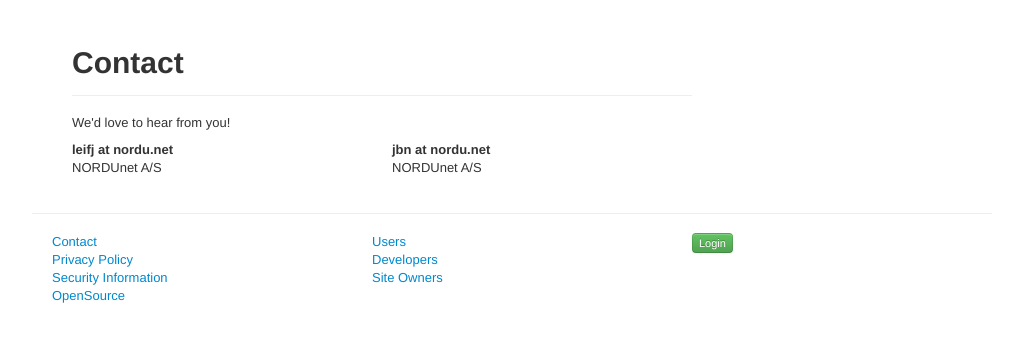
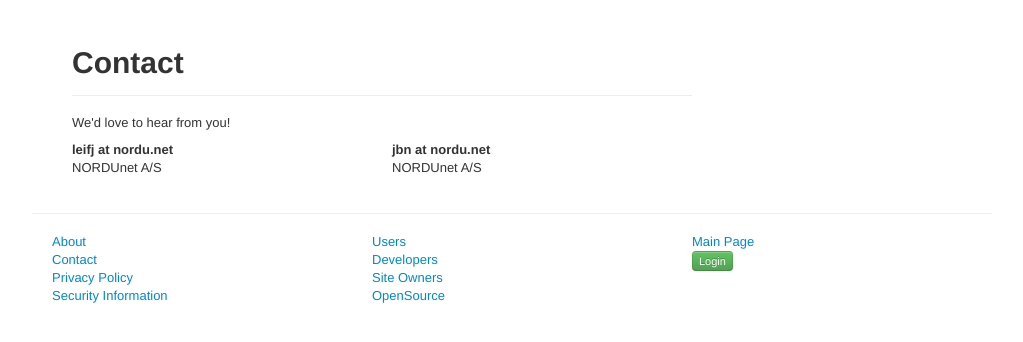
Before and after one commit to leifj/keybucket, a Django app: template keybucket/profile/templates/profile/contact.html in a window 1280 px wide. Shown: the part 91-433 px from the top of the page, without its empty margins (118-1141 px from the left). Run offline with Django 3.2, Linux system fonts and the light colour scheme; the template is opened without the code that fills it, so the values that code supplies are empty; some libraries are stand-ins or nearby versions.

Commit message:
footer polish

```diff
--- a/templates/base.html
+++ b/templates/base.html
@@ -60,10 +60,10 @@
                     {% block footer %}
                         <div class="span4">
                             <ul class="unstyled">
+                                <li><a href="/about/keybucket">About</a></li>
                                 <li><a href="/about/contact">Contact</a></li>
                                 <li><a href="/about/privacy">Privacy Policy</a></li>
                                 <li><a href="/about/security">Security Information</a></li>
-                                <li><a href="/about/opensource">OpenSource</a></li>
                             </ul>
 
                         </div>
@@ -72,10 +72,12 @@
                                 <li><a href="/about/users">Users</a></li>
                                 <li><a href="/about/developers">Developers</a></li>
                                 <li><a href="/about/siteowners">Site Owners</a></li>
+                                <li><a href="/about/opensource">OpenSource</a></li>
                             </ul>
                         </div>
                         <div class="span4">
                             <ul class="unstyled">
+                                <li><a href="/">Main Page</a></li>
                                 {% if not user.is_anonymous %}
                                 <li><a href="/ssh">Logged in as {{ user }}</a> &nbsp; <a class="btn btn-danger btn-mini" href="/accounts/logout">Logout</a></li>
                                 {% else %}
```
